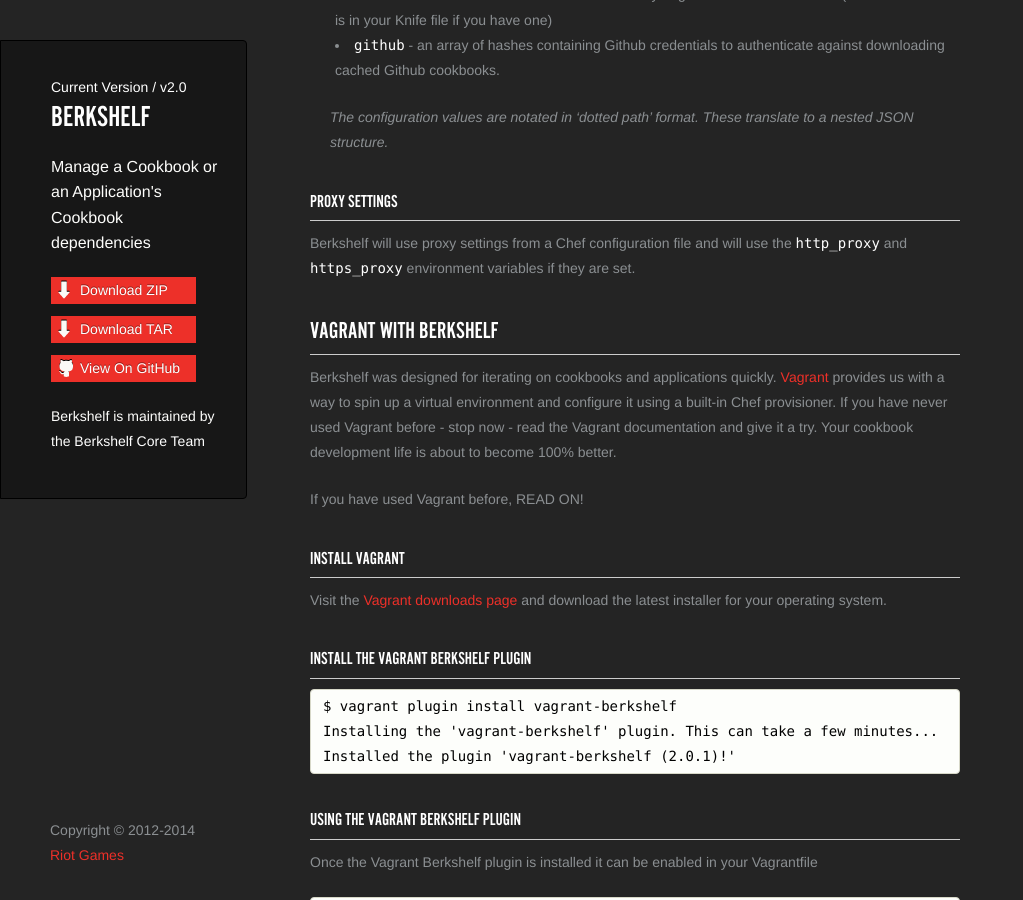
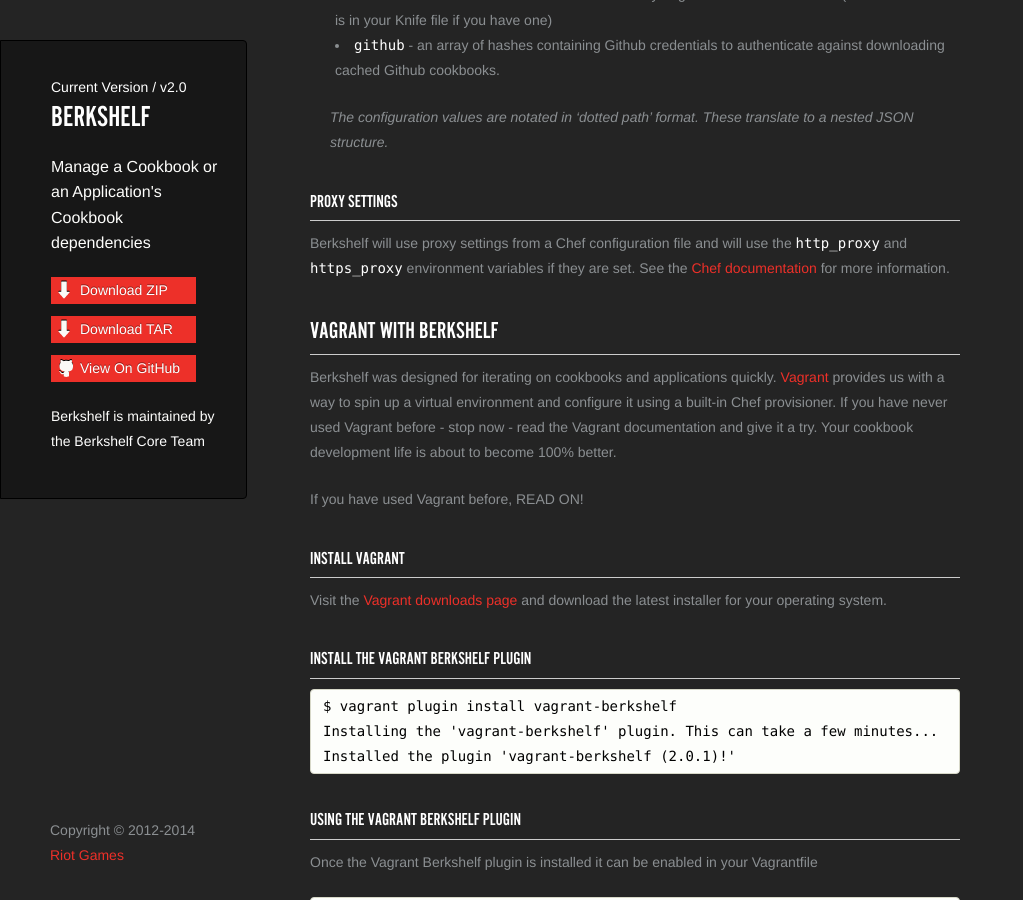
Before and after one commit to berkshelf/berkshelf, a Jekyll site: the page built from index.html, in a window 1280 px wide and 900 px high, scrolled down 3778 px. Shown: the whole window, without its empty margins (0-1023 px from the left). Built offline with Jekyll 4.4.1, drawn with Linux system fonts in a browser that asks for light colours.

Commit message:
Expanding proxies information

```diff
--- a/_includes/index.md
+++ b/_includes/index.md
@@ -123,8 +123,7 @@ You can override this default behavior by create a configuration file and placin
 
 ### Proxy settings
 
-Berkshelf will use proxy settings from a Chef configuration file and will use
-the `http_proxy` and `https_proxy` environment variables if they are set.
+Berkshelf will use proxy settings from a Chef configuration file and will use the `http_proxy` and `https_proxy` environment variables if they are set.  See the [Chef documentation](https://docs.chef.io/proxies.html) for more information.
 
 ## Vagrant with Berkshelf
 
```
